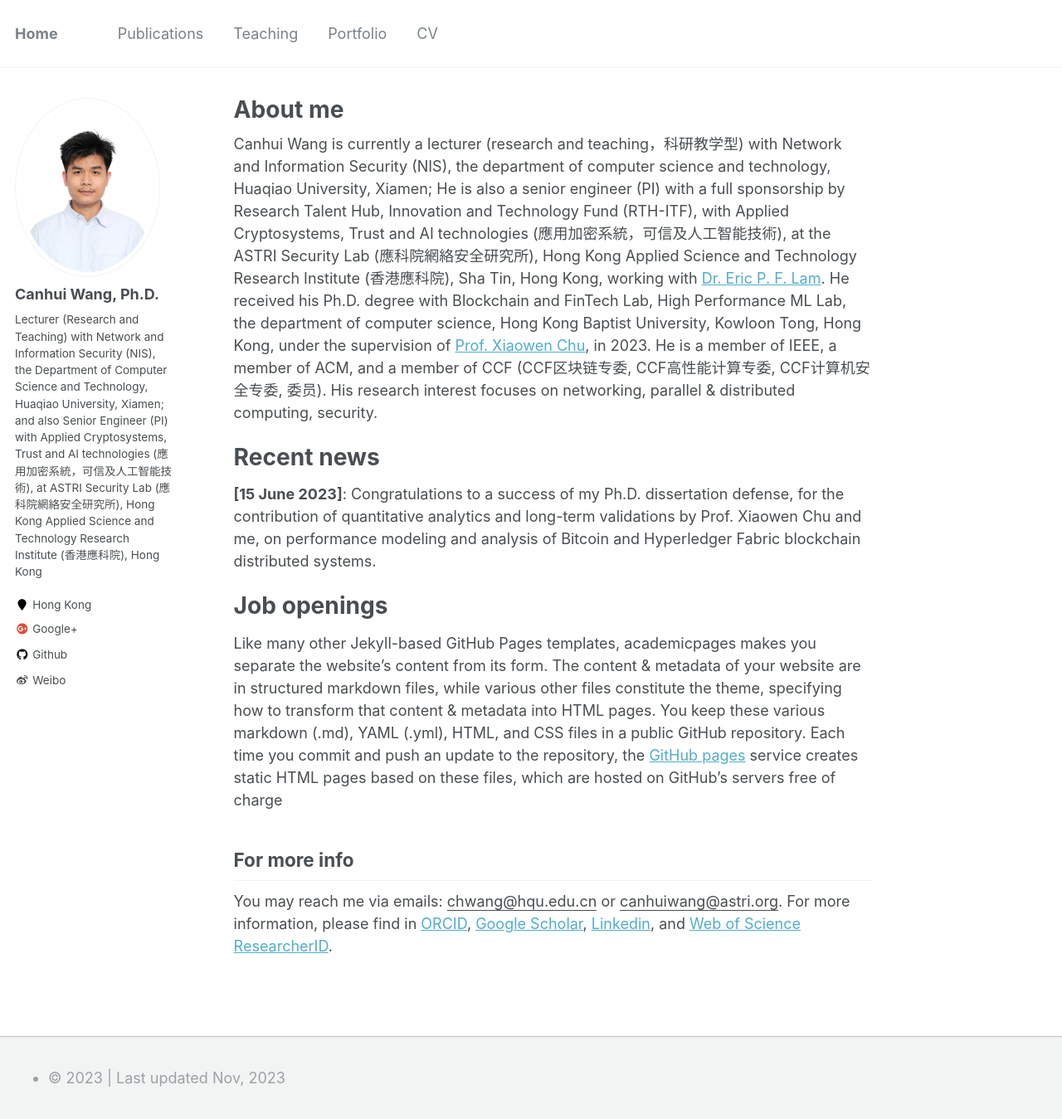
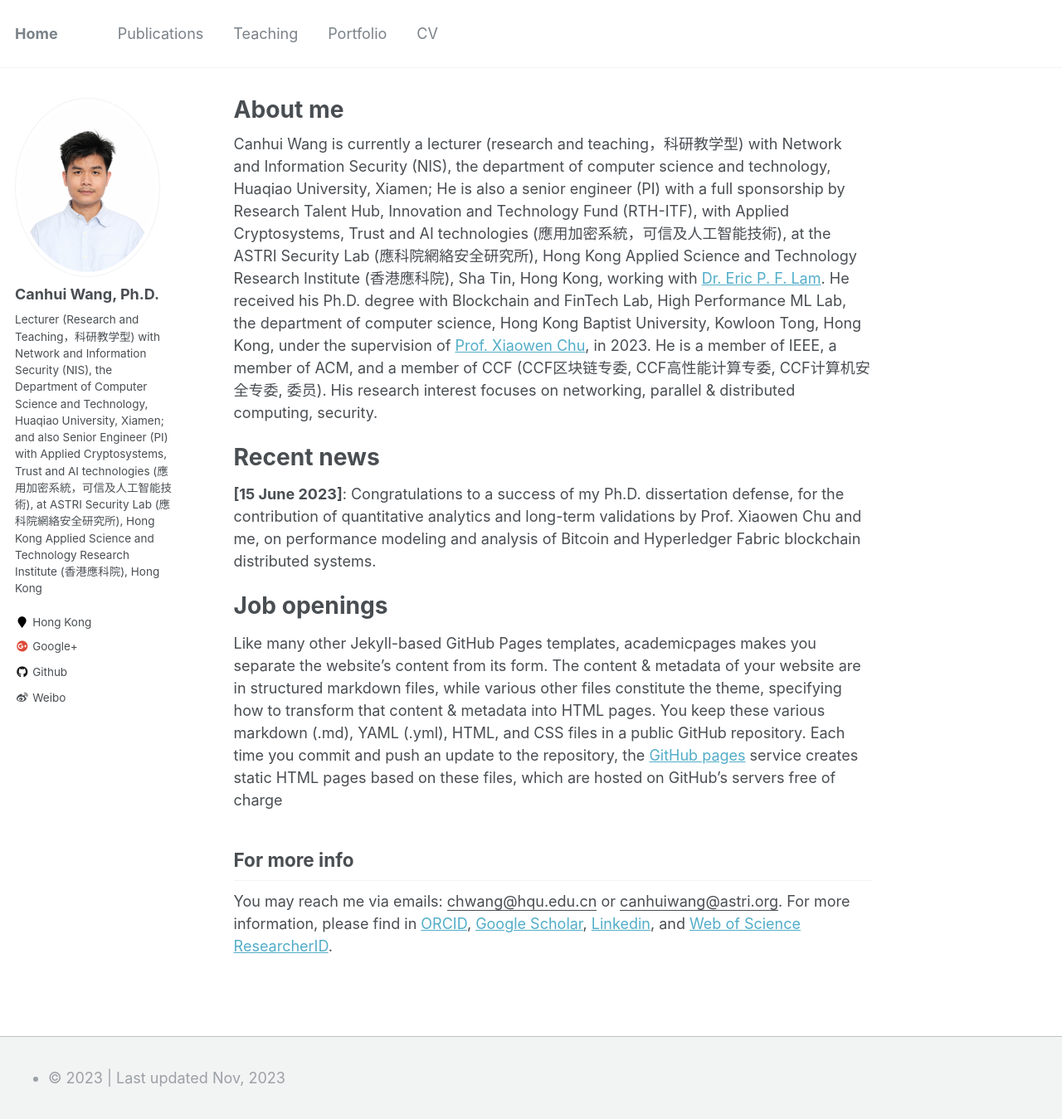
Before and after one commit to Canhui/canhui.github.io, a Jekyll site: the page built from _pages/about.md, in a window 1280 px wide and 1367 px high. Shown: the top 1349 px of the window at 83% size. Built offline with Jekyll 4.4.1, drawn with Linux system fonts in a browser that asks for light colours.

Commit message:
Update _config.yml

```diff
--- a/_config.yml
+++ b/_config.yml
@@ -82,7 +82,7 @@ analytics:
 author:
   name             : "Canhui Wang, Ph.D."
   avatar           : "chwang.jpg" # "profile.png"
-  bio              : "Lecturer (Research and Teaching) with Network and Information Security (NIS), the Department of Computer Science and Technology, Huaqiao University, Xiamen; and also Senior Engineer (PI) with Applied Cryptosystems, Trust and AI technologies (應用加密系統，可信及人工智能技術), at ASTRI Security Lab (應科院網絡安全研究所), Hong Kong Applied Science and Technology Research Institute (香港應科院), Hong Kong"
+  bio              : "Lecturer (Research and Teaching，科研教学型) with Network and Information Security (NIS), the Department of Computer Science and Technology, Huaqiao University, Xiamen; and also Senior Engineer (PI) with Applied Cryptosystems, Trust and AI technologies (應用加密系統，可信及人工智能技術), at ASTRI Security Lab (應科院網絡安全研究所), Hong Kong Applied Science and Technology Research Institute (香港應科院), Hong Kong"
   location         : "Hong Kong"
   # employer         : "Hong Kong Baptist University"
   # #pubmed           : "https://www.ncbi.nlm.nih.gov/pubmed/?term=john+snow"
```
